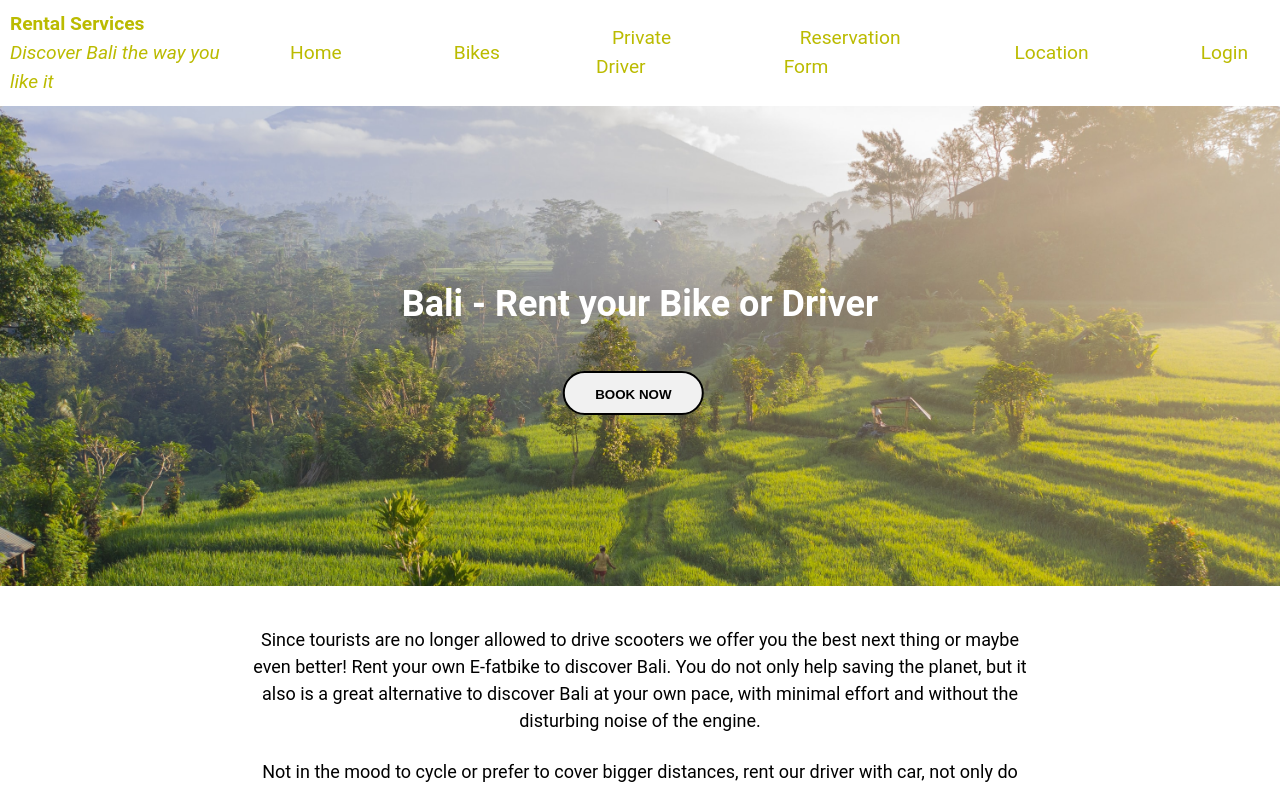
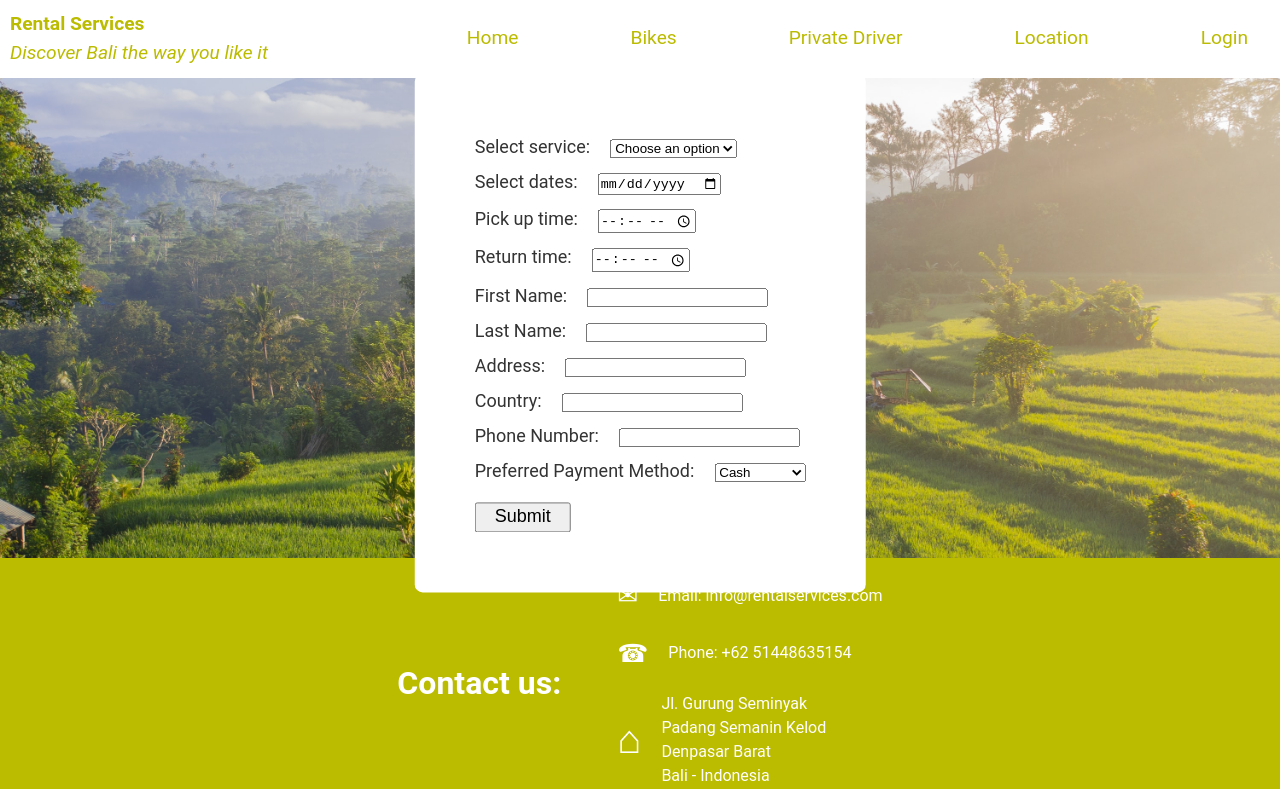
Before and after one commit to aveneboer/rentalapp, a React (Create React App) app: page /reservationPage in a window 1280 px wide. Before the commit this address led to /. Shown: the top 789 px of the page. Built offline with nearby package versions, Linux system fonts and the light colour scheme.

Commit message:
basis website af obv figma ontwerp

```diff
--- a/src/App.js
+++ b/src/App.js
@@ -6,13 +6,12 @@ import Bikes from "./pages/Bikes/Bikes";
 import PrivateDriver from "./pages/PrivateDriver/PrivateDriver";
 import Login from "./pages/Login/Login";
 import YourReservations from "./pages/YourReservations/YourReservations";
+import ReservationPage from "./pages/ReservationPage/ReservationPage";
 import PageNotFound from "./pages/PageNotFound/PageNotFound";
 import Nav from "./components/Nav/Nav";
 
+const App = () => {
 
-
-
-const App = () => {
   const [isAuthenticated, setIsAuthenticated] = useState(false);
 
   const handleLogin = () => {
@@ -32,18 +31,13 @@ const App = () => {
             <Route path="/" element={<Home />} />
             <Route path="/bikes" element={<Bikes />} />
             <Route path="/private-driver" element={<PrivateDriver />} />
-            <Route
-                path="/login"
-                element={<Login handleLogin={handleLogin} isAuthenticated={isAuthenticated} />}
-            />
+            <Route path="/login" element={<Login handleLogin={handleLogin} isAuthenticated={isAuthenticated} />} />
             {!isAuthenticated ? (
-                <Route
-                    path="/your-reservations"
-                    element={<Navigate to="/login" replace={true} />}
-                />
+                <Route path="/your-reservations" element={<Navigate to="/login" replace={true} />} />
             ) : (
                 <Route path="/your-reservations" element={<YourReservations />} />
             )}
+            <Route path="/reservationPage" element={<ReservationPage />} />
             <Route path="*" element={<PageNotFound />} />
           </Routes>
         </div>
--- a/src/components/Buttons/ButtonBookNow.js
+++ b/src/components/Buttons/ButtonBookNow.js
@@ -1,13 +1,20 @@
 import React from 'react';
-import './ButtonBookNow.css';
+import { useNavigate } from 'react-router-dom';
+import '../Buttons/ButtonBookNow.css';
 
-const Button = ({ text, onClick }) => {
+
+const ButtonBookNow = () => {
+    const navigate = useNavigate();
+
+    const handleBookNowClick = () => {
+        navigate('/reservationPage'); // Navigate to the ReservationPage when the button is clicked
+    };
 
     return (
-        <button className="button" onClick={onClick}>
-            {text}
+        <button className="button" onClick={handleBookNowClick}>
+            Book Now
         </button>
     );
 };
 
-export default Button;
+export default ButtonBookNow;
--- a/src/components/Nav/Nav.css
+++ b/src/components/Nav/Nav.css
@@ -44,3 +44,16 @@ button {
     padding: 0 1em;
     margin-right: 1em;
 }
+@media (max-width: 767px) {
+    .nav-left {
+        font-size: 1rem; /* Aangepaste lettergrootte voor mobiele weergave */
+    }
+
+    nav ul {
+        gap: 1em; /* Aangepaste afstand tussen menu-items voor mobiele weergave */
+    }
+
+    nav ul li a {
+        font-size: 1rem; /* Aangepaste lettergrootte voor mobiele weergave */
+    }
+}
--- a/src/components/Nav/Nav.js
+++ b/src/components/Nav/Nav.js
@@ -23,9 +23,6 @@ const Nav = ({ isAuthenticated, handleLogout }) => {
                 <li>
                     <NavLink to="/private-driver">Private Driver</NavLink>
                 </li>
-                <li>
-                    <NavLink to="/reservation-form">Reservation Form</NavLink>
-                </li>
                 {isAuthenticated && (
                     <li>
                         <NavLink to="/your-reservations">Your Reservations</NavLink>
--- a/src/components/ReservationForm/ReservationForm.css
+++ b/src/components/ReservationForm/ReservationForm.css
@@ -1,20 +1,29 @@
 .reservation-form {
     background-color: #fff;
     border-radius: 8px;
-    padding: 20px;
+    padding: 60px;
+    text-align: left;
+    margin-top: 30px;
 }
 
 .reservation-form select,
-.reservation-form input[type="date"],
-.reservation-form input[type="time"] {
+.reservation-form input {
     margin-bottom: 10px;
+    margin-left: 20px;
+
 }
 
 .reservation-form label {
     font-size: 18px;
+
 }
 
 .reservation-form button {
     margin-top: 10px;
     font-size: 18px;
 }
+@media (max-width: 767px) {
+    .reservation-form {
+        padding: 30px;
+    }
+}
--- a/src/components/ReservationForm/ReservationForm.js
+++ b/src/components/ReservationForm/ReservationForm.js
@@ -1,6 +1,7 @@
 import React, { useState } from 'react';
+import './ReservationForm.css'
 
-const CalendarForm = () => {
+const ReservationForm = () => {
     const [service, setService] = useState('');
     const [bikeCount, setBikeCount] = useState(1);
     const [passengerCount, setPassengerCount] = useState(1);
@@ -36,7 +37,7 @@ const CalendarForm = () => {
     };
 
     return (
-        <form>
+        <form className="reservation-form">
             <div>
                 <label htmlFor="service">Select service:</label>
                 <select id="service" value={service} onChange={handleServiceChange}>
@@ -84,10 +85,44 @@ const CalendarForm = () => {
                 <label htmlFor="returnTime">Return time:</label>
                 <input type="time" id="returnTime" value={returnTime} onChange={handleReturnTimeChange} />
             </div>
+            <div>
+                <label htmlFor="firstName">First Name:</label>
+                <input type="text" id="firstName" />
+            </div>
+
+            <div>
+                <label htmlFor="lastName">Last Name:</label>
+                <input type="text" id="lastName" />
+            </div>
+
+            <div>
+                <label htmlFor="address">Address:</label>
+                <input type="text" id="address" />
+            </div>
+
+            <div>
+                <label htmlFor="country">Country:</label>
+                <input type="text" id="country" />
+            </div>
+
+            <div>
+                <label htmlFor="phoneNumber">Phone Number:</label>
+                <input type="tel" id="phoneNumber" />
+            </div>
+
+            <div>
+                <label htmlFor="paymentMethod">Preferred Payment Method:</label>
+                <select id="paymentMethod">
+                    <option value="cash">Cash</option>
+                    <option value="creditCard">Credit Card</option>
+                    <option value="bankCard">Bank Card</option>
+                </select>
+            </div>
+
 
             <button type="submit">Submit</button>
         </form>
     );
 };
 
-export default CalendarForm;
+export default ReservationForm;
--- a/src/pages/Home/Home.css
+++ b/src/pages/Home/Home.css
@@ -4,15 +4,6 @@
     justify-content: center;
     align-items: center;
     height: 100vh;
-}
-
-.content {
-    position: absolute; /* Absoluut gepositioneerd binnen de wide-bar */
-    top: 50%;
-    left: 50%;
-    transform: translate(-50%, -50%);
-    text-align: center;
-    padding: 50px;
 }
 
 .content h1 {
--- a/src/pages/PrivateDriver/PrivateDriver.js
+++ b/src/pages/PrivateDriver/PrivateDriver.js
@@ -10,10 +10,8 @@ import "../../components/Vehicles/VehicleDetails.css";
 import "../../components/Buttons/ButtonBookNow.css";
 
 
+
 const PrivateDriver = () => {
-    const handleBookNow = () => {
-        // Implementeer hier de logica voor het afhandelen van de "Book Now" actie
-    };
 
     return (
         <>
@@ -54,7 +52,7 @@ const PrivateDriver = () => {
                             "Unlimited mileage"
                         ]}
                     >
-                        <Button text="Book Now" onClick={handleBookNow} />
+                        <Button />
                     </VehicleDetails>
 
                 </div>
--- a/src/pages/ReservationPage/ReservationPage.css
+++ b/src/pages/ReservationPage/ReservationPage.css
@@ -0,0 +1,25 @@
+.form {
+    display: flex;
+    flex-direction: column;
+    align-items: center;
+    justify-content: center;
+    height: 100vh;
+    max-width: 100%;
+    box-sizing: border-box; /* Neemt padding en randen mee in de berekening van de totale breedte */
+    margin: 0 auto;
+}
+
+@media (max-width: 767px) {
+    .wide-bar {
+        padding: 20px;
+        height: 80vh;
+    }
+
+    .content {
+        padding: 20px;
+    }
+
+    .form {
+        padding: 30px;
+    }
+}
--- a/src/pages/ReservationPage/ReservationPage.js
+++ b/src/pages/ReservationPage/ReservationPage.js
@@ -1,28 +1,18 @@
-import React, { useState } from "react";
-import Footer from "../../components/Footer/Footer";
-import ReservationForm from "../../components/ReservationForm/ReservationForm";
+import React from 'react';
+import Footer from '../../components/Footer/Footer';
+import ReservationForm from '../../components/ReservationForm/ReservationForm';
+import './ReservationPage.css';
+import '../../styles/global.css';
 
 const ReservationPage = () => {
-    const [showPage, setShowPage] = useState(false);
-
-    const handleBookNowClick = () => {
-        setShowPage(true);
-    };
-
-    if (!showPage) {
     return (
-            <div>
-                <button onClick={handleBookNowClick}>Book Now</button>
-            </div>
-        );
-    }
-
-    return (
-        <>
         <div className="main">
             <header>
-                    <div className="background"></div>
-                    <ReservationForm />
+                <div className="wide-bar">
+                    <div className="content">
+                <ReservationForm className="form"/>
+                    </div>
+                </div>
             </header>
 
             <body></body>
@@ -31,7 +21,6 @@ const ReservationPage = () => {
                 <Footer />
             </footer>
         </div>
-        </>
     );
 };
 
--- a/src/styles/global.css
+++ b/src/styles/global.css
@@ -26,6 +26,15 @@ h1, p, a {
     background-image: url('/src/assets/geio-tischler-7hww7t6NLcg-unsplash.jpg');
     background-size: cover;
     background-position: center;
+
+}
+.content {
+    position: absolute; /* Absoluut gepositioneerd binnen de wide-bar */
+    top: 50%;
+    left: 50%;
+    transform: translate(-50%, -50%);
+    text-align: center;
+    padding: 50px;
 }
 
 
@@ -34,7 +43,7 @@ h1, p, a {
     top: 50%;
     left: 50%;
     transform: translate(-50%, -50%);
-    width: 80%;
+    width: 65%;
     height: 40vh;
     background-color: white;
     display: flex;
```
Lines whose indentation alone changed are shown as unchanged.
